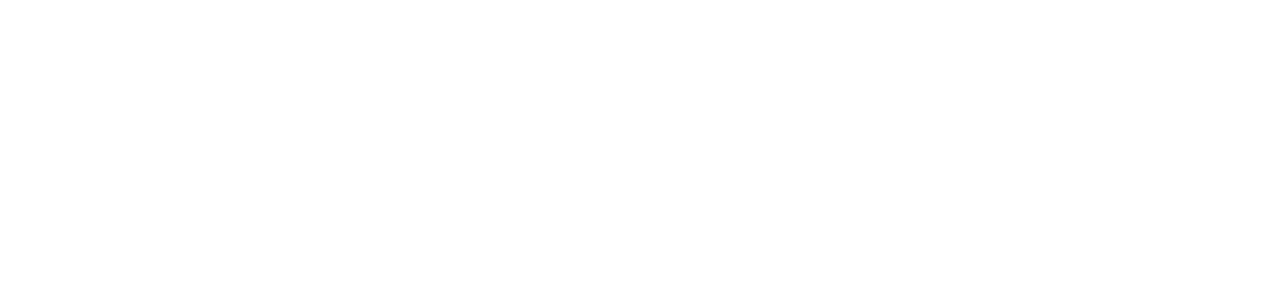
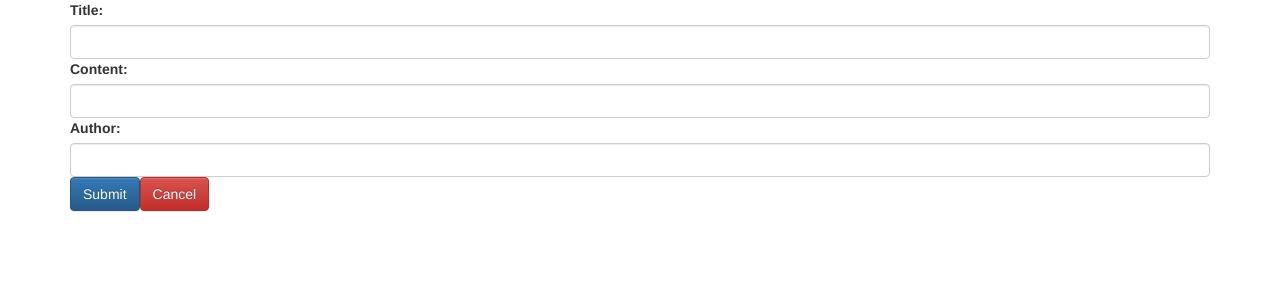
Before and after one commit to BridgeNB/Redux-Project-Readable, a React (Create React App) app: page /posts/create in a window 1280 px wide. Shown: the top 300 px of the page. Built offline with nearby package versions, Linux system fonts and the light colour scheme.

Commit message:
new post page added

```diff
--- a/package.json
+++ b/package.json
@@ -3,7 +3,10 @@
   "version": "0.1.0",
   "private": true,
   "dependencies": {
+    "axios": "^0.17.1",
     "bootstrap": "^3.3.7",
+    "jquery": "^3.3.1",
+    "lodash": "^4.17.4",
     "react": "^16.2.0",
     "react-bootstrap": "^0.32.0",
     "react-dom": "^16.2.0",
@@ -11,7 +14,9 @@
     "react-redux": "^5.0.6",
     "react-router-dom": "^4.2.2",
     "react-scripts": "1.1.0",
+    "react-widgets": "^4.1.1",
     "redux": "^3.7.2",
+    "redux-form": "^7.2.1",
     "redux-logger": "^3.0.6",
     "redux-thunk": "^2.2.0"
   },
--- a/src/components/App.js
+++ b/src/components/App.js
@@ -2,6 +2,7 @@
 import { Grid } from 'react-bootstrap';
 import { BrowserRouter, Route, Switch } from 'react-router-dom';
 import MainPosts from './MainPosts'
+import NewPost from '../post/components/NewPost'
 
 class App extends Component {
   render() {
@@ -11,6 +12,7 @@
           <Grid>
             <switch>
               <Route path="/" exact component={MainPosts}/>
+              <Route path="/posts/create" exact component={NewPost} />
             </switch>
           </Grid>
         </div>
--- /dev/null
+++ b/src/post/actions/actions.js
@@ -0,0 +1,37 @@
+import axios from 'axios';
+import {
+  CREATE_POST,
+} from './types';
+import {
+  ROOT_URL,
+  AUTH_HEADERS,
+  guid
+} from '../../utils/constants'
+
+axios.defaults.headers.common['Authorization'] = AUTH_HEADERS;
+
+export function createPost(values, callback) {
+  const {title, body, author, category } = values;
+  const data = {
+    id: guid(),
+    timestamp: Date.now(),
+    title,
+    body,
+    author,
+    category
+  }
+  return dispatch => {
+    axios.post(`${ROOT_URL}/posts`, data)
+      .then(res => {
+        callback();
+        dispatch(createPostSuccess(res.data));
+      });
+  }
+}
+
+function createPostSuccess(data) {
+  return {
+    type: CREATE_POST,
+    payload: data
+  };
+}
--- /dev/null
+++ b/src/post/actions/types.js
@@ -0,0 +1,8 @@
+export const CREATE_POST = 'CREATE_POST'
+export const FETCH_POSTS = 'FETCH_POSTS'
+export const GET_CATEGORY_POSTS = 'GET_CATEGORY_POSTS'
+export const ADD_POST = 'ADD_POST'
+export const UPDATE_POST = 'UPDATE_POST'
+export const DELETE_POST = 'DELETE_POST'
+export const VOTE_POST = 'VOTE_POST'
+export const SORT_POST = 'SORT_POST'
--- /dev/null
+++ b/src/post/components/NewPost.js
@@ -0,0 +1,84 @@
+import React, { Component } from 'react'
+import { Field, reduxForm } from 'redux-form'
+import { Link } from 'react-router-dom'
+import { FormGroup, FormControl, Button } from 'react-bootstrap'
+import { connect } from 'react-redux'
+import { createPost } from '../actions/actions'
+
+class NewPost extends Component {
+  renderField(field) {
+    const { meta: {touched, error}} = field
+    const className = touched && error ? 'error' : null
+    return (
+      <formGroup>
+        <label>{field.label}</label>
+        <FormControl
+          type="text"
+          {...field.input}
+        />
+        <div className="text-help">
+          {touched ? error : ''}
+        </div>
+      </formGroup>
+    )
+
+  }
+  render() {
+    return (
+      <form>
+        <Field
+          label="Title:"
+          name="title"
+          component={this.renderField}
+        />
+        <Field
+          label='Content:'
+          name='body'
+          component={this.renderField}
+        />
+        <Field
+          label='Author:'
+          name='author'
+          component={this.renderField}
+        />
+        <Button type="submit" bsStyle="primary">Submit</Button>
+        <Link to="/" className="btn btn-danger">Cancel</Link>
+      </form>
+    )
+  }
+}
+
+function validate(values) {
+    const errors = {};
+
+    if (!values.title) {
+        errors.title = "Enter a title!"
+    }
+
+    if (!values.author) {
+        errors.author = "Enter a name!"
+    }
+
+    if (!values.body) {
+        errors.body = "Enter some content!"
+    }
+
+    if (!values.category) {
+        errors.category = "Select some content!"
+    }
+
+    return errors;
+}
+
+function mapStateToProps(state) {
+  return {};
+}
+
+export default reduxForm({
+    validate,
+    form: 'CreatePostForm'
+})(
+    connect(mapStateToProps, {
+        createPost
+    })(NewPost)
+);
--- /dev/null
+++ b/src/utils/constants.js
@@ -0,0 +1,5 @@
+export const ROOT_URL = 'http://localhost:5001';
+export const AUTH_HEADERS = {'Authorization': 'whatever-you-want', 'Accept': 'application/json',};
+export function guid() {
+  return Math.random().toString(36).substr(-8);
+}
```
Also changed, not shown: src/utils/EndPointAPI.js (added, +11 -0 lines), src/actions/index.js (added), src/actions/types.js (added).
